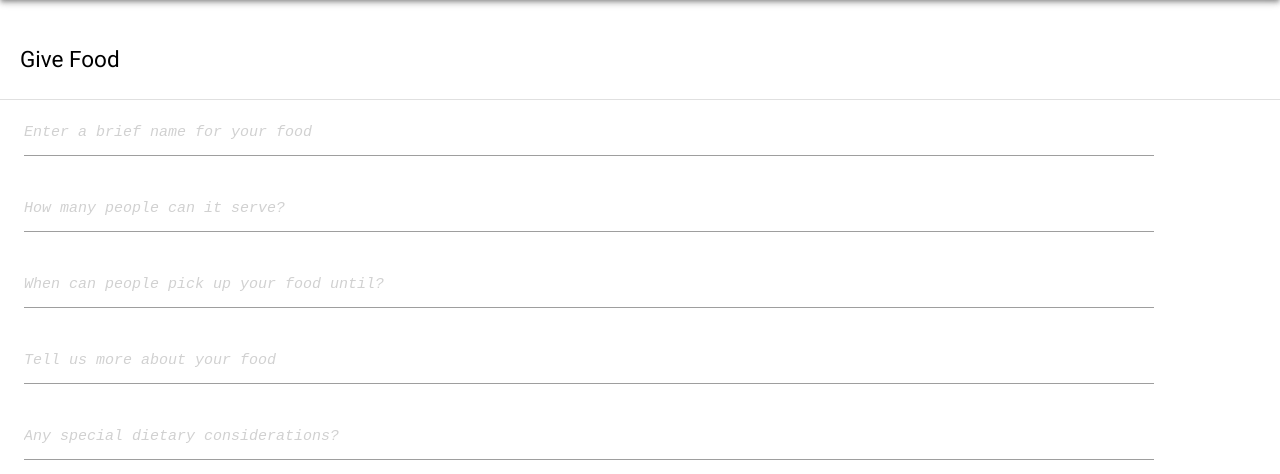
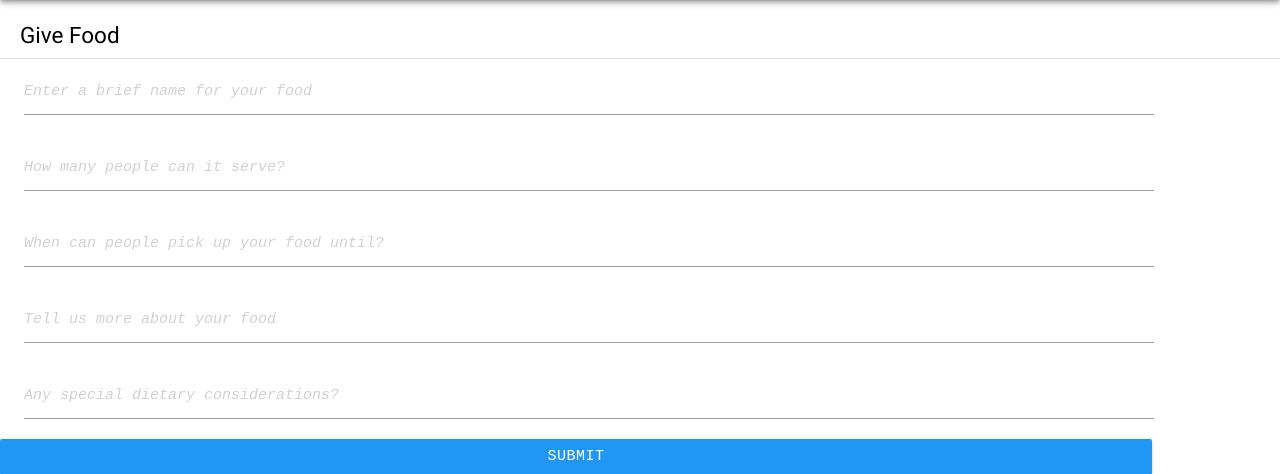
Before and after one commit to me4502/EatIt, a PHP site: page / in a window 1280 px wide. Shown: the part 64-538 px from the top of the page. Run offline with PHP 8.4, Linux system fonts and the light colour scheme; some libraries are stand-ins or nearby versions.

Commit message:
removed excess whitespace

```diff
--- a/theme/static/css/styles.css
+++ b/theme/static/css/styles.css
@@ -106,10 +106,11 @@
 }
 
 #giveFood_title {
-    padding-top: 20px;
     padding-left: 20px;
     font-size: 150%!important;
     color: #000;
+    margin-top: 5px;
+    margin-bottom: 5px;
 }
 
 .giveFoodItem {
--- a/theme/static/js/getPos.js
+++ b/theme/static/js/getPos.js
@@ -21,6 +21,7 @@
     console.log({"lat":lat, "lon":lon});
     var status_element = document.getElementById("geo-status");
     status_element.innerHTML = "Location Saved.";
+    Materialize.toast('Location Saved!', 3000) // 4000 is the duration of the toast
 
     return {"lat":lat, "lon":lon};
 }
```
